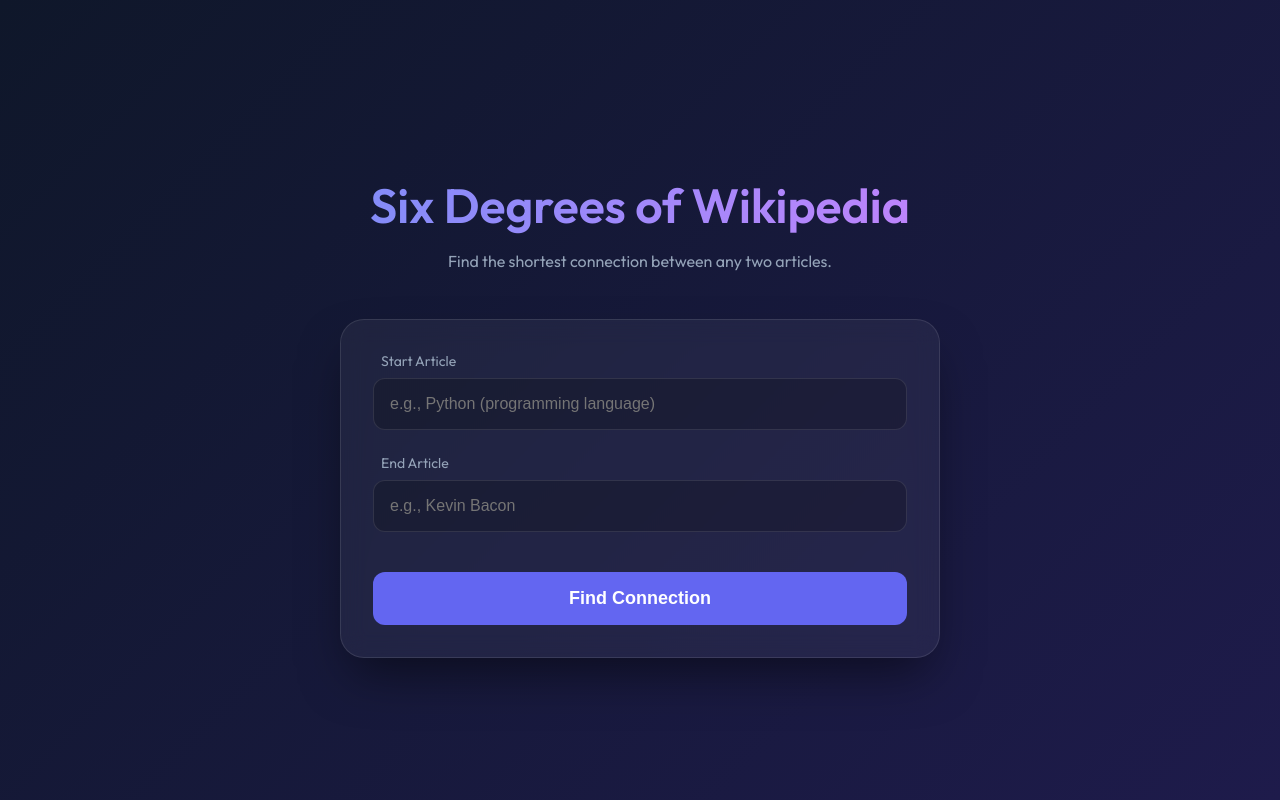
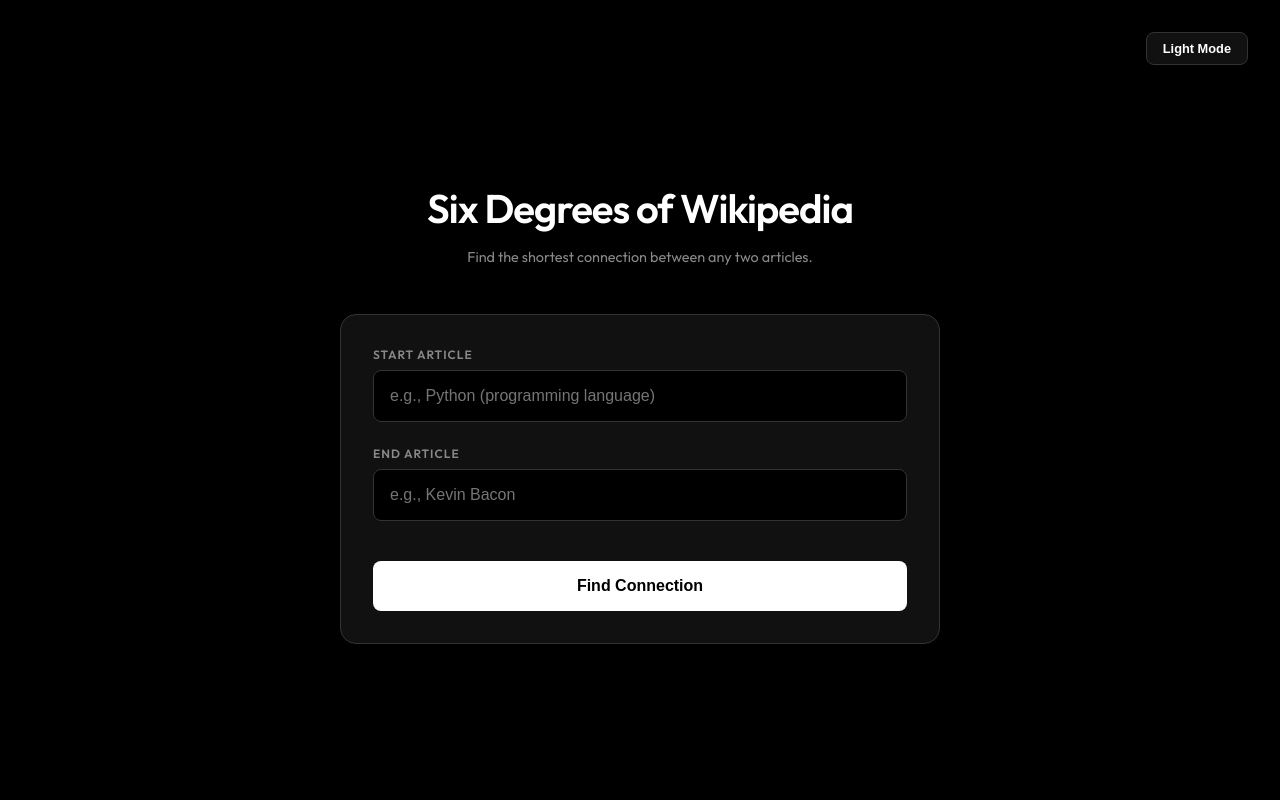
Before and after one commit to actionproject-madhav/AI_Simulations, a Flask app: page / in a window 1280 px wide. Run offline with Flask 3, Linux system fonts and the light colour scheme.

Commit message:
theme update

```diff
--- a/erdos_number/static/script.js
+++ b/erdos_number/static/script.js
@@ -1,3 +1,20 @@
+const themeToggle = document.getElementById('theme-toggle');
+const body = document.body;
+
+// Load saved theme
+const savedTheme = localStorage.getItem('theme') || 'dark';
+body.setAttribute('data-theme', savedTheme);
+themeToggle.innerText = savedTheme === 'dark' ? 'Light Mode' : 'Dark Mode';
+
+themeToggle.addEventListener('click', () => {
+    const currentTheme = body.getAttribute('data-theme');
+    const newTheme = currentTheme === 'dark' ? 'light' : 'dark';
+
+    body.setAttribute('data-theme', newTheme);
+    localStorage.setItem('theme', newTheme);
+    themeToggle.innerText = newTheme === 'dark' ? 'Light Mode' : 'Dark Mode';
+});
+
 document.getElementById('search-btn').addEventListener('click', async () => {
     const start = document.getElementById('start').value;
     const end = document.getElementById('end').value;
--- a/erdos_number/static/style.css
+++ b/erdos_number/static/style.css
@@ -1,22 +1,38 @@
 :root {
-    --primary: #6366f1;
-    --primary-hover: #4f46e5;
-    --bg-gradient: linear-gradient(135deg, #0f172a 0%, #1e1b4b 100%);
-    --card-bg: rgba(255, 255, 255, 0.05);
-    --text: #f8fafc;
-    --text-muted: #94a3b8;
+    --bg: #000000;
+    --card-bg: #111111;
+    --text: #ffffff;
+    --text-muted: #888888;
+    --border: #333333;
+    --primary: #ffffff;
+    --primary-hover: #cccccc;
+    --btn-text: #000000;
+    --loader-bg: #222222;
+}
+
+[data-theme="light"] {
+    --bg: #ffffff;
+    --card-bg: #f5f5f5;
+    --text: #000000;
+    --text-muted: #666666;
+    --border: #dddddd;
+    --primary: #000000;
+    --primary-hover: #333333;
+    --btn-text: #ffffff;
+    --loader-bg: #eeeeee;
 }
 
 body {
     margin: 0;
     padding: 0;
     font-family: 'Outfit', sans-serif;
-    background: var(--bg-gradient);
+    background: var(--bg);
     color: var(--text);
     min-height: 100vh;
     display: flex;
     justify-content: center;
     align-items: center;
+    transition: background 0.3s ease, color 0.3s ease;
 }
 
 .container {
@@ -26,29 +42,38 @@
     text-align: center;
 }
 
+.theme-toggle {
+    position: fixed;
+    top: 2rem;
+    right: 2rem;
+    background: var(--card-bg);
+    border: 1px solid var(--border);
+    color: var(--text);
+    padding: 0.5rem 1rem;
+    border-radius: 8px;
+    cursor: pointer;
+    font-size: 0.8rem;
+    font-weight: 600;
+}
+
 h1 {
-    font-size: 3rem;
+    font-size: 2.5rem;
     font-weight: 600;
     margin-bottom: 0.5rem;
-    background: linear-gradient(to right, #818cf8, #c084fc);
-    -webkit-background-clip: text;
-    background-clip: text;
-    -webkit-text-fill-color: transparent;
+    letter-spacing: -1px;
 }
 
 .subtitle {
     color: var(--text-muted);
     margin-bottom: 3rem;
+    font-size: 0.9rem;
 }
 
 .input-card {
     background: var(--card-bg);
-    backdrop-filter: blur(12px);
-    -webkit-backdrop-filter: blur(12px);
-    border: 1px solid rgba(255, 255, 255, 0.1);
-    border-radius: 24px;
+    border: 1px solid var(--border);
+    border-radius: 16px;
     padding: 2rem;
-    box-shadow: 0 25px 50px -12px rgba(0, 0, 0, 0.5);
 }
 
 .input-group {
@@ -58,49 +83,47 @@
 
 label {
     display: block;
-    font-size: 0.875rem;
+    font-size: 0.75rem;
+    font-weight: 600;
     color: var(--text-muted);
     margin-bottom: 0.5rem;
-    padding-left: 0.5rem;
+    text-transform: uppercase;
+    letter-spacing: 1px;
 }
 
 input {
     width: 100%;
     padding: 1rem;
-    background: rgba(0, 0, 0, 0.2);
-    border: 1px solid rgba(255, 255, 255, 0.1);
-    border-radius: 12px;
-    color: white;
+    background: var(--bg);
+    border: 1px solid var(--border);
+    border-radius: 8px;
+    color: var(--text);
     font-size: 1rem;
-    transition: all 0.3s ease;
+    transition: all 0.2s ease;
     box-sizing: border-box;
 }
 
 input:focus {
     outline: none;
-    border-color: var(--primary);
-    background: rgba(0, 0, 0, 0.3);
-    box-shadow: 0 0 0 4px rgba(99, 102, 241, 0.2);
+    border-color: var(--text);
 }
 
-button {
+button#search-btn {
     width: 100%;
     padding: 1rem;
     background: var(--primary);
-    color: white;
+    color: var(--btn-text);
     border: none;
-    border-radius: 12px;
-    font-size: 1.125rem;
+    border-radius: 8px;
+    font-size: 1rem;
     font-weight: 600;
     cursor: pointer;
-    transition: all 0.3s ease;
+    transition: opacity 0.2s ease;
     margin-top: 1rem;
 }
 
-button:hover {
-    background: var(--primary-hover);
-    transform: translateY(-2px);
-    box-shadow: 0 10px 15px -3px rgba(99, 102, 241, 0.4);
+button#search-btn:hover {
+    opacity: 0.9;
 }
 
 .hidden {
--- a/erdos_number/templates/index.html
+++ b/erdos_number/templates/index.html
@@ -1,5 +1,6 @@
 <!DOCTYPE html>
 <html lang="en">
+
 <head>
     <meta charset="UTF-8">
     <meta name="viewport" content="width=device-width, initial-scale=1.0">
@@ -7,7 +8,9 @@
     <link rel="stylesheet" href="{{ url_for('static', filename='style.css') }}">
     <link href="https://fonts.googleapis.com/css2?family=Outfit:wght@300;400;600&display=swap" rel="stylesheet">
 </head>
+
 <body>
+    <button class="theme-toggle" id="theme-toggle">Light Mode</button>
     <div class="container">
         <h1>Six Degrees of Wikipedia</h1>
         <p class="subtitle">Find the shortest connection between any two articles.</p>
@@ -40,4 +43,5 @@
     </div>
     <script src="{{ url_for('static', filename='script.js') }}"></script>
 </body>
+
 </html>
```
Also changed, not shown: other parts of erdos_number/static/style.css (+11 -11 lines).
